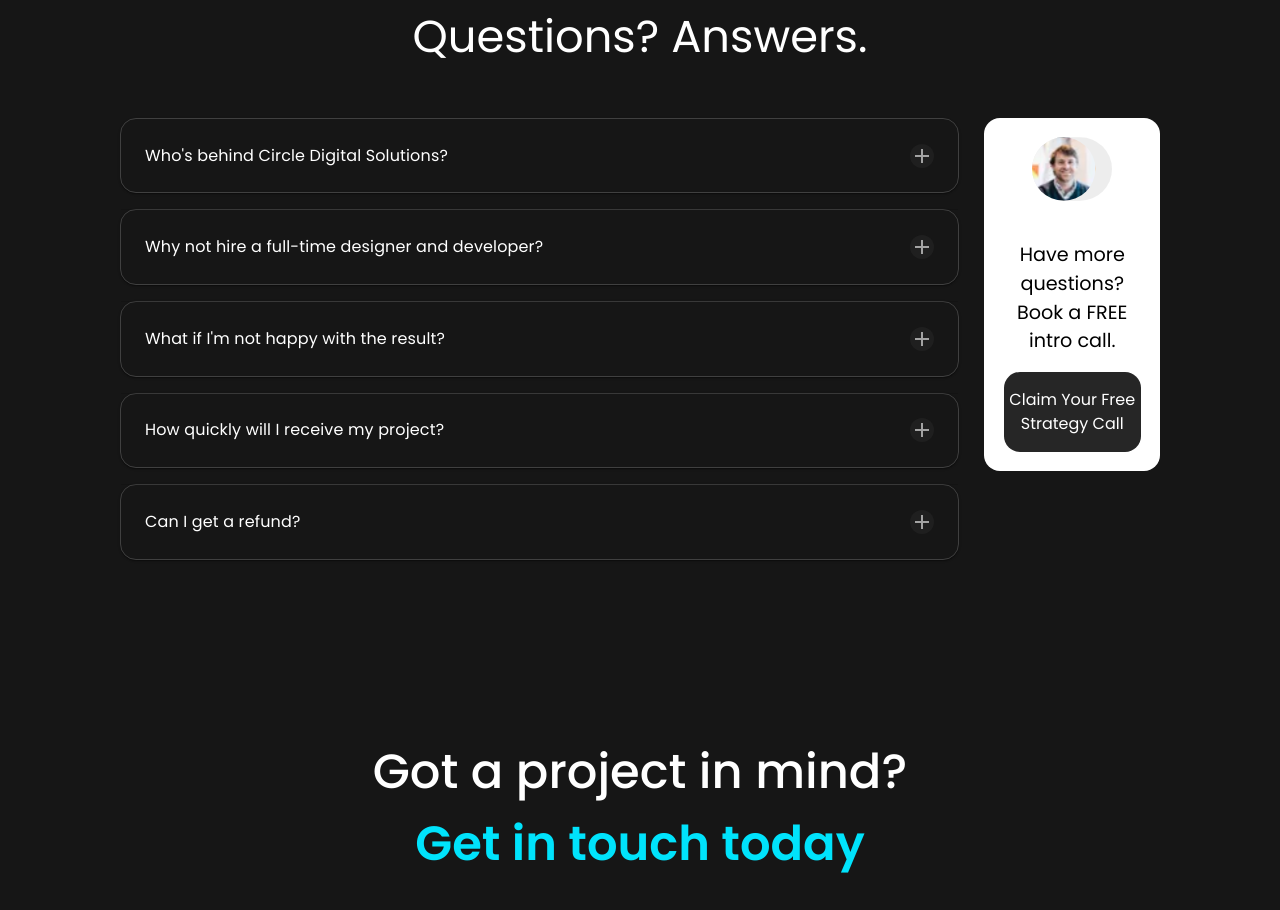
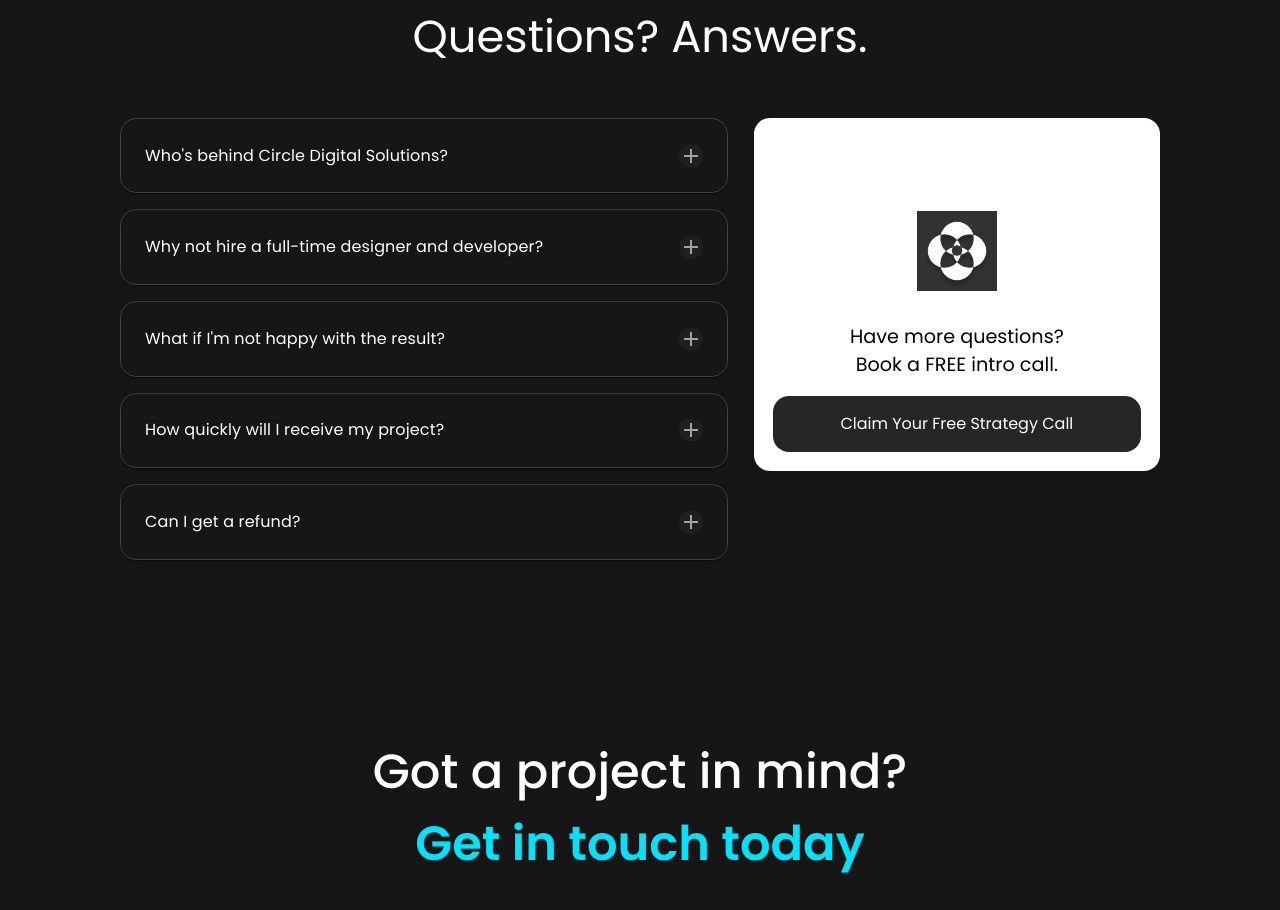
Before and after one commit to anirudh-saini/circle, a React (Create React App) app: page / in a window 1280 px wide. Shown: the part 3920-4830 px from the top of the page. Built offline with nearby package versions, Linux system fonts and the light colour scheme; a web font is replaced by a local one.

Commit message:
faq updated

```diff
--- a/src/component/Accordion/Accordioncontent.js
+++ b/src/component/Accordion/Accordioncontent.js
@@ -96,7 +96,7 @@ export const Accordioncontent = () => {
                         ))}
                     </div>
                     <div className={styles.contact}>
-                        <img src="test1.svg" alt="img" />
+                        <img src="Logo.png" alt="img" />
                         <div className={styles.link}>
                             <div>
                                 <p>Have more questions?</p>
--- a/src/component/Accordion/accordion.module.scss
+++ b/src/component/Accordion/accordion.module.scss
@@ -42,6 +42,10 @@
                 display: flex;
                 flex-direction: column;
                 gap: 1em;
+                width: 60%;
+                @include ab.screen-60 {
+                    width: 100%;
+                }
                 .Accordion {
                     // width: 60%;
                     background-color: #161616;
@@ -71,7 +75,7 @@
                 }
             }
             .contact {
-                width: 60%;
+                width: 40%;
                 background-color: white;
                 display: flex;
                 flex-direction: column;
```
Lines whose indentation alone changed are shown as unchanged.
